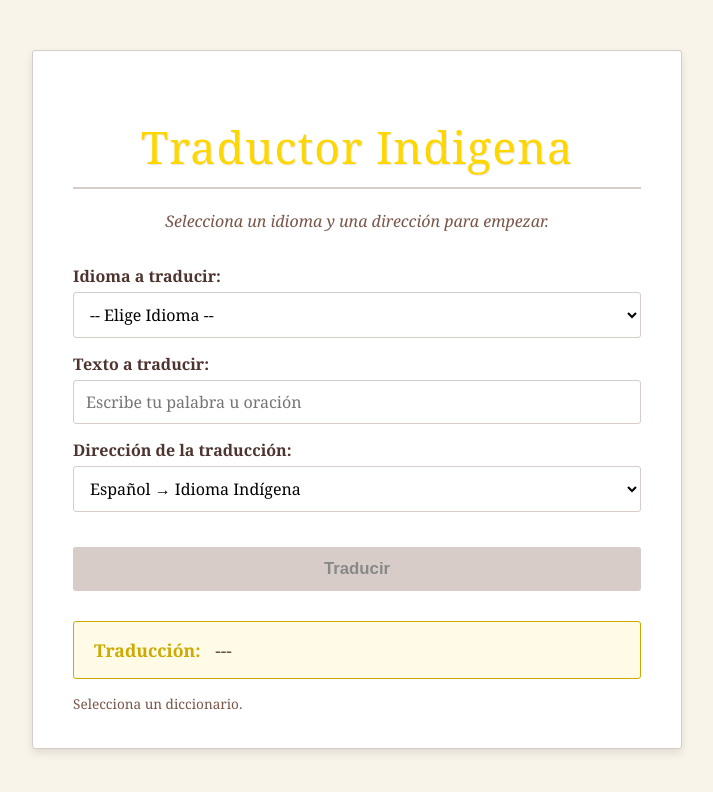
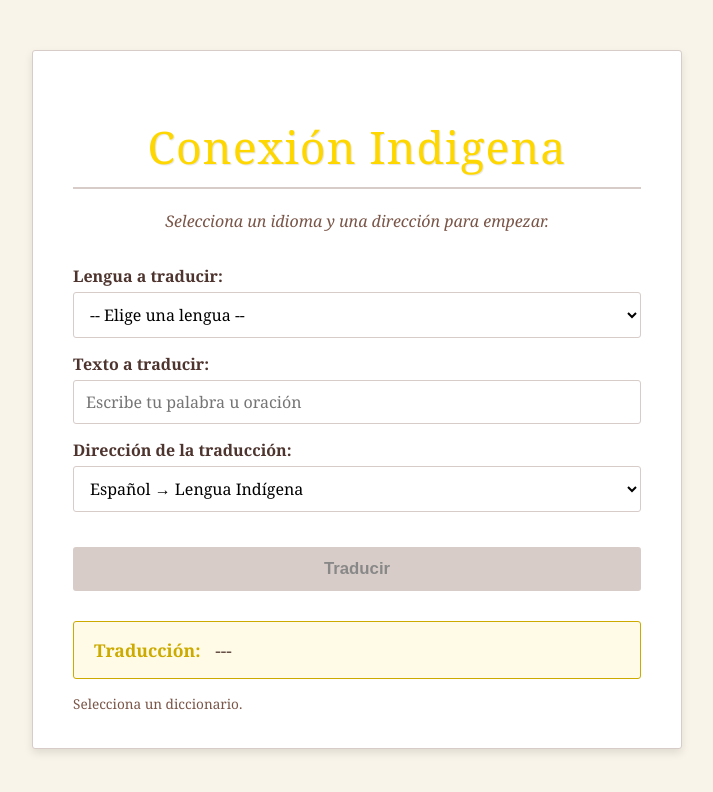
Before and after one commit to nocturne-cybersecurity/Traductor-De-Lenguas-Indigenas, a plain HTML site: page index.html in a window 1280 px wide. Shown: the whole page, without its empty margins (283-996 px from the left). Drawn offline with Linux system fonts and the light colour scheme.

Commit message:
Update index.html

```diff
--- a/index.html
+++ b/index.html
@@ -8,15 +8,15 @@
 </head>
 <body>
 
-  <div class="container"> <h1>Traductor Indigena</h1>
+  <div class="container"> <h1>Conexión Indigena</h1>
 
     <p>Selecciona un idioma y una dirección para empezar.</p>
 
     <form id="translator-form">
       <div>
-        <label for="idioma_select">Idioma a traducir:</label>
+        <label for="idioma_select">Lengua a traducir:</label>
         <select id="idioma_select">
-          <option value="">-- Elige Idioma --</option>
+          <option value="">-- Elige una lengua --</option>
           </select>
       </div>
 
@@ -28,8 +28,8 @@
       <div>
         <label for="direccion_select">Dirección de la traducción:</label>
         <select id="direccion_select">
-          <option value="espanol">Español → Idioma Indígena</option>
-          <option value="indigena">Idioma Indígena → Español</option>
+          <option value="espanol">Español → Lengua Indígena</option>
+          <option value="indigena">Lengua Indígena → Español</option>
         </select>
       </div>
 
@@ -46,4 +46,5 @@
 
   </div> <script src="javascript.js"></script>
 </body>
+
 </html>
```
